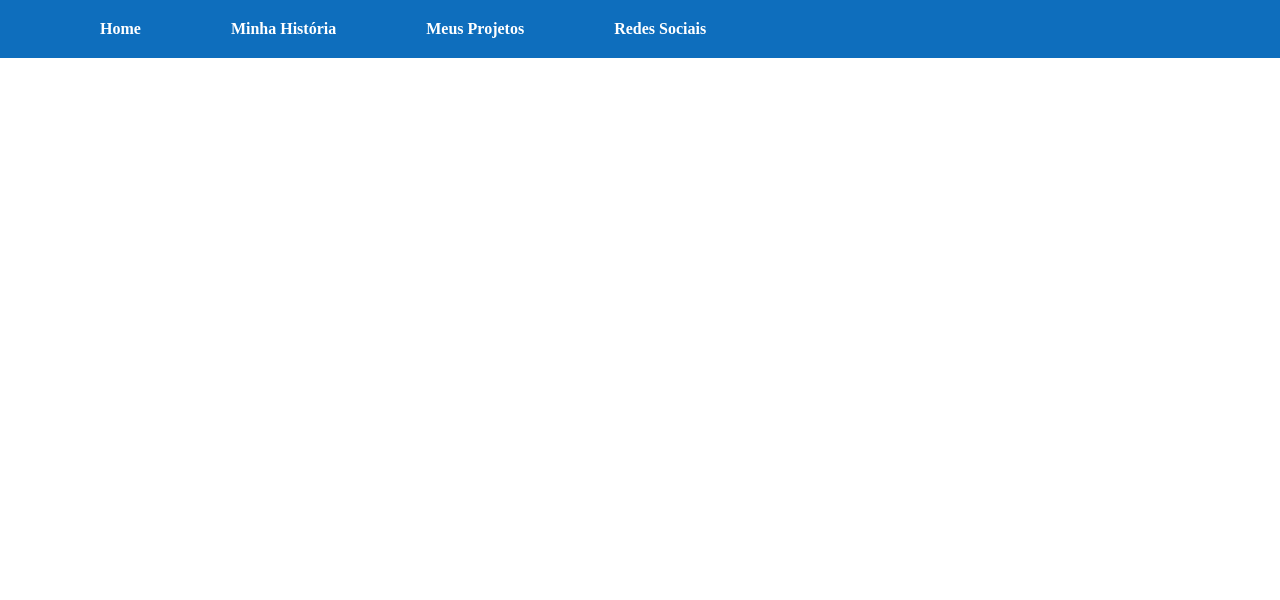
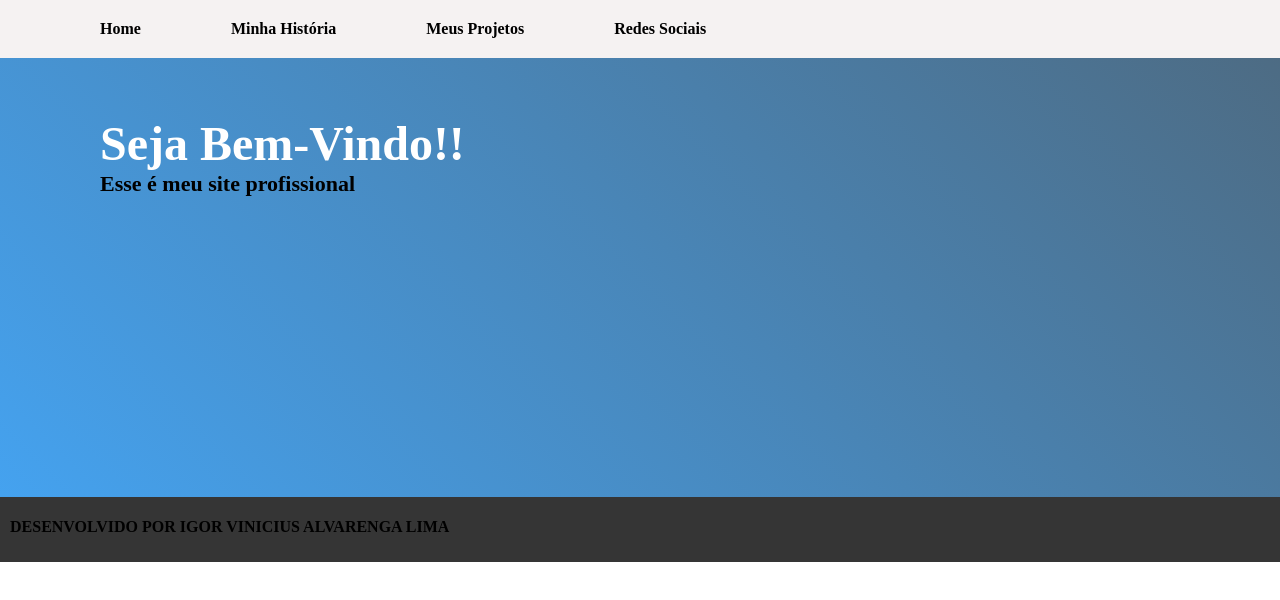
Before and after one commit to igorlima2004/Meu_Site_Profissional, a plain HTML site: page index.html in a window 1280 px wide. Drawn offline with Linux system fonts and the light colour scheme.

Commit message:
desenvolvido ao máximo o home
desenvolvi o home o máximo

```diff
--- a/index.html
+++ b/index.html
@@ -18,10 +18,15 @@
     </nav>
     <main>
         <section>
-            <article></article>
+            <article id="principal">
+                <h1 id="principal">Seja Bem-Vindo!!</h1>
+                <p id="principal">Esse é meu site profissional</p>
+            </article>
             <article></article>
         </section>
     </main>
-    <footer></footer>
+    <footer>
+        <p>DESENVOLVIDO POR IGOR VINICIUS ALVARENGA LIMA</p>
+    </footer>
 </body>
 </html>
--- a/main.css
+++ b/main.css
@@ -2,7 +2,7 @@ body{
     margin: 0px;
 }
 nav{
-    background-color:rgb(14, 110, 189) ;
+    background-color:rgb(245, 242, 242) ;
     padding: 15px;
 }
 nav>ul{
@@ -13,12 +13,38 @@ display: inline-block;
 margin: 5px 45px;
 }
 nav>ul>li>a{
-    color: white;
+    color: black;
   text-decoration: none;
   font-weight: bold;
 }
 nav>ul>li>a:hover{
-    background-image: linear-gradient(45deg,rgb(14, 110, 189),rgb(44, 74, 121));
+    background-image: linear-gradient(45deg,transparent,rgb(235, 232, 232) );
     padding: 20px;
-    color: rgba(255, 255, 255, 0.781);
+    color: rgba(16, 136, 235, 0.781);
 }
+article#principal{
+    background-image: linear-gradient(45deg, rgba(16, 136, 235, 0.781), rgba(27, 66, 97, 0.781) );
+    padding-top: 10px;
+    padding-bottom: 300px;
+}
+h1#principal{
+    color: white;
+    font-size: 3em;
+    padding-left: 100px;
+    margin-bottom: 0px;
+}
+p#principal{
+    font-size: 22px;
+    font-weight: bold;
+    padding-left: 100px;
+    margin: 0px;
+}
+footer{
+    background-color: rgb(53, 53, 53);
+    padding-top: 5px;
+    padding-bottom: 10px;
+}
+footer>p{
+    font-weight: 700;
+    padding-left: 10px;
+}
```
